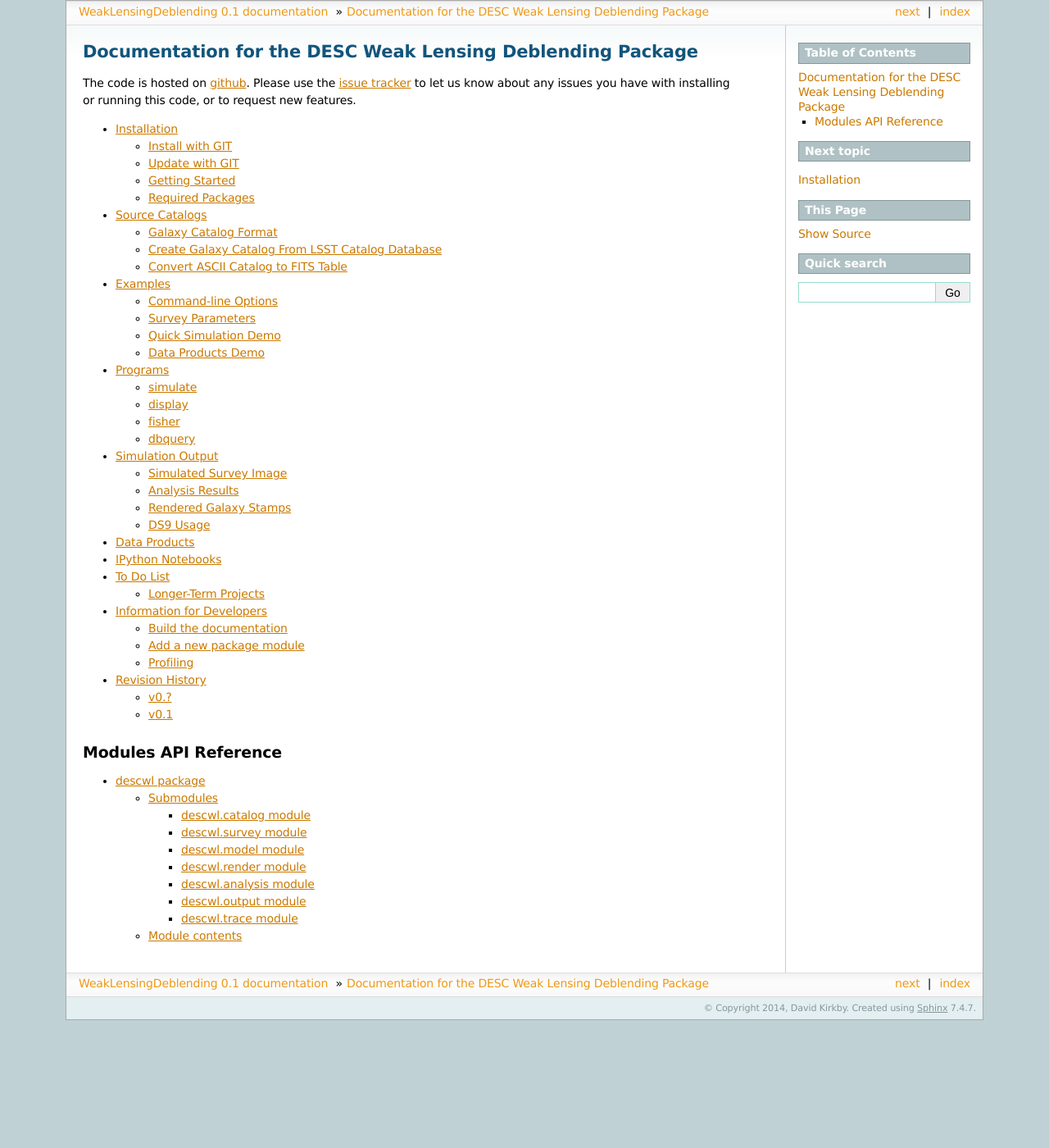
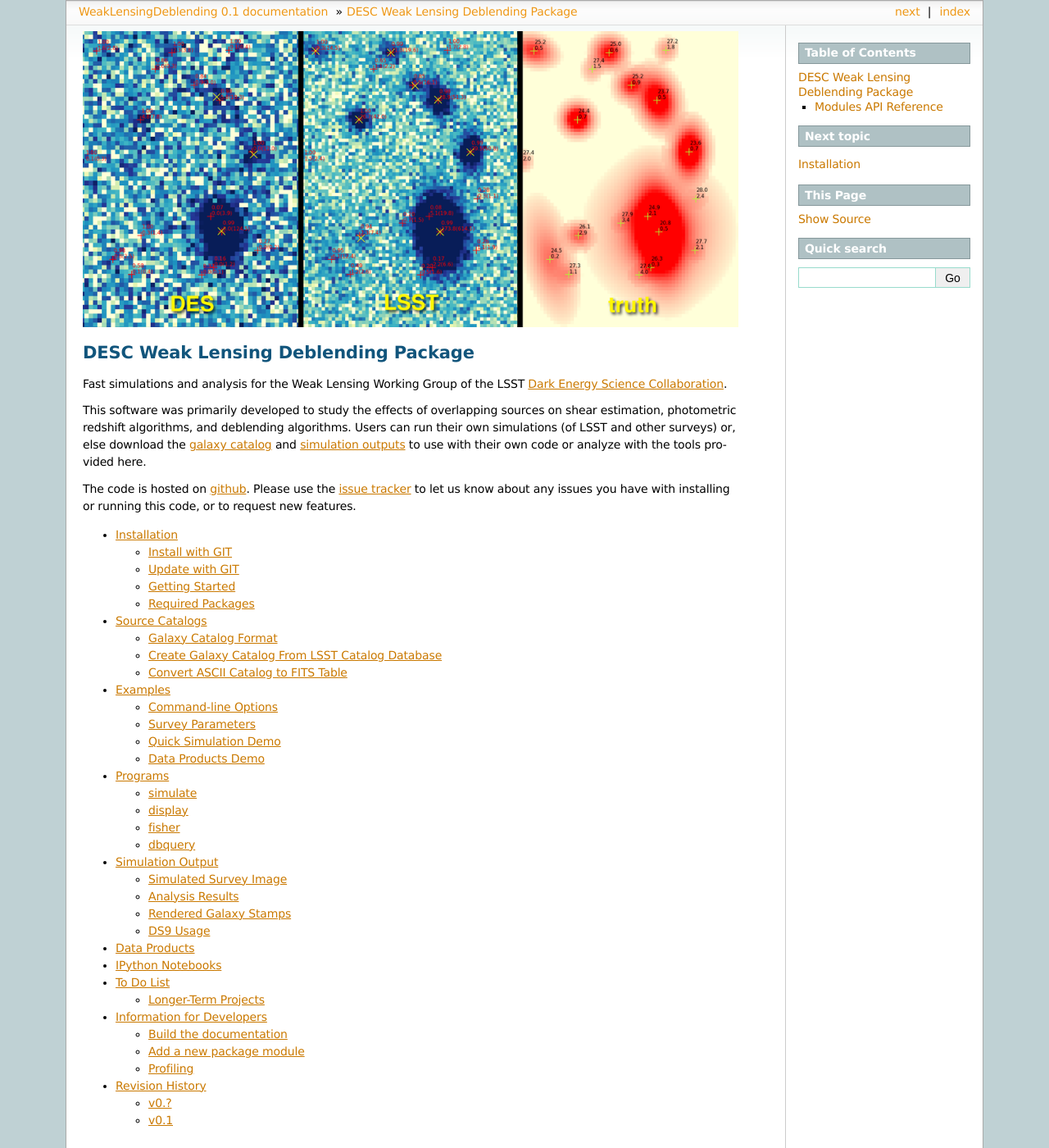
Before and after one commit to LSSTDESC/WeakLensingDeblending, a Sphinx documentation site: the page built from docs/index.rst, in a window 1280 px wide and 1400 px high. Shown: the whole window at 82% size. Built offline with Sphinx 7.4.7, drawn with Linux system fonts in a browser that asks for light colours; some of the changed text lies outside the part shown.

Commit message:
Update doc index page

```diff
--- a/docs/index.rst
+++ b/docs/index.rst
@@ -3,8 +3,15 @@
    You can adapt this file completely to your liking, but it should at least
    contain the root `toctree` directive.
 
-Documentation for the DESC Weak Lensing Deblending Package
-==========================================================
+.. image:: img/descwl.*
+
+DESC Weak Lensing Deblending Package
+====================================
+
+Fast simulations and analysis for the Weak Lensing Working Group of the LSST `Dark Energy Science Collaboration <http://www.lsst-desc.org>`_.
+
+This software was primarily developed to study the effects of overlapping sources on shear estimation,
+photometric redshift algorithms, and deblending algorithms. Users can run their own simulations (of LSST and other surveys) or, else download the :doc:`galaxy catalog<catalog>` and :doc:`simulation outputs<products>` to use with their own code or analyze with the tools provided here.
 
 The code is hosted on `github <https://github.com/DarkEnergyScienceCollaboration/WeakLensingDeblending>`_.  Please use the `issue tracker <https://github.com/DarkEnergyScienceCollaboration/WeakLensingDeblending/issues>`_ to let us know about any issues you have with installing or running this code, or to request new features.
 
```
Also changed, not shown: docs/img/descwl.png (added).
